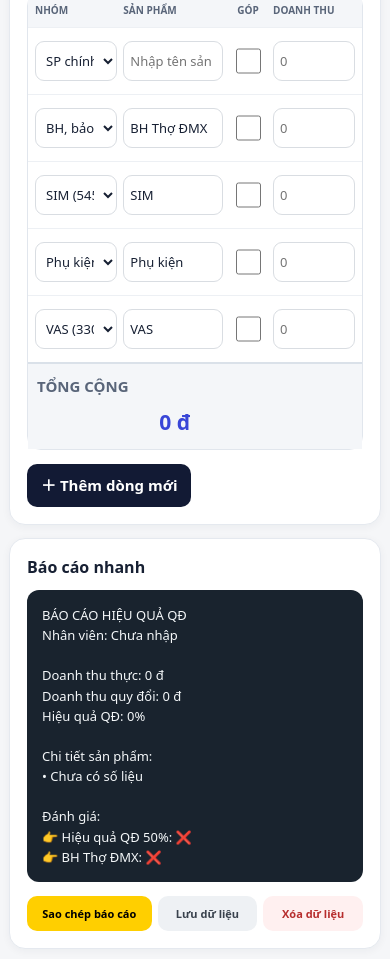
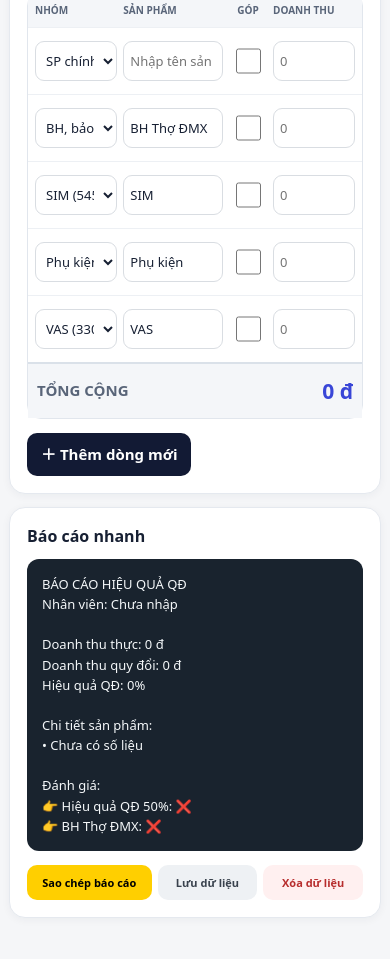
Before and after one commit to nha113921-debug/mwger-kpi-dashboard, a plain HTML site: page index.html in a window 390 px wide. Shown: the part 861-1820 px from the top of the page. After the commit the page ends 1789 px from the top, so only its background shows below. Drawn offline with Linux system fonts and the light colour scheme.

Commit message:
Update index.html

```diff
--- a/index.html
+++ b/index.html
@@ -137,8 +137,9 @@ document.addEventListener('click',event=>{if(event.target.id!=='copy')return;con
   .row .p-cat,.row .p-name{height:40px;min-height:40px}
   .check{grid-column:auto;grid-row:auto;gap:0;font-size:0}
   .check input{width:25px;height:25px}
-  .total{grid-template-columns:1fr 1fr;padding:12px 9px}
-  .total span:nth-child(2){display:none}
+  .total{grid-template-columns:minmax(0,1fr) minmax(0,1fr);padding:12px 9px;align-items:center}
+  .total span:nth-child(2),.total span:nth-child(3){display:none}
+  #total{grid-column:2;grid-row:1;justify-self:end;text-align:right}
   .card:last-of-type .btns{display:grid;grid-template-columns:1.25fr 1fr 1fr;gap:6px}
   .card:last-of-type .btn{min-width:0;padding:10px 5px;font-size:11px;white-space:nowrap}
 }
```
